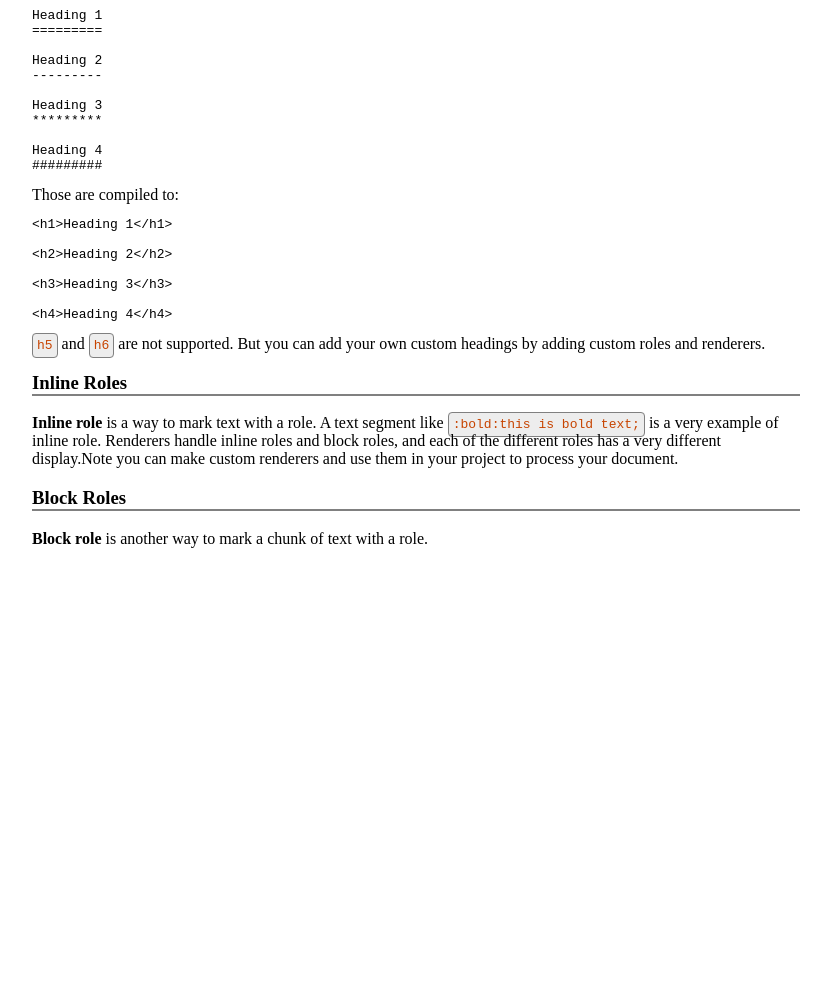
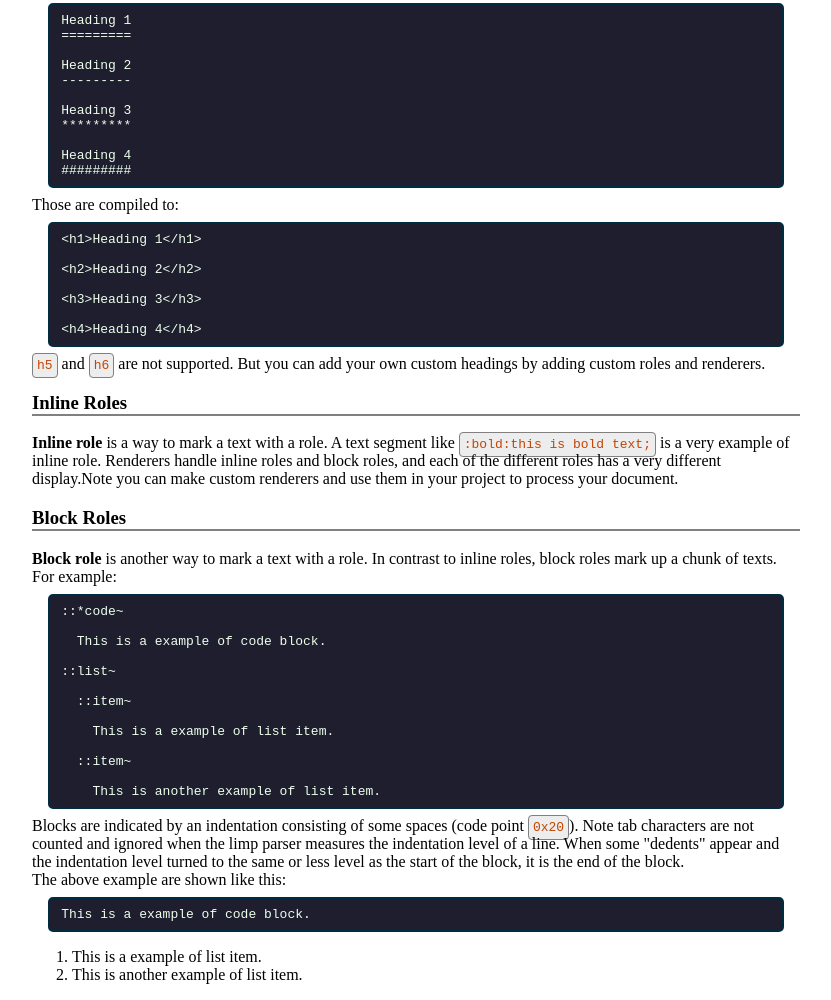
Before and after one commit to frodo821/limp, a plain HTML site: page index.html in a window 1280 px wide. Shown: the part 839-1839 px from the top of the page, without its empty margins (224-1055 px from the left). Before the commit the page ends 1395 px from the top, so only its background shows below. Drawn offline with Linux system fonts and the light colour scheme.

Commit message:
deploy: 162fb377c8ed80243211fd70fd97615a87948f03

```diff
--- a/assets/css/main.css
+++ b/assets/css/main.css
@@ -13,10 +13,23 @@ h6 {
 }
 
 code.limp-inline {
-  font-size: 100%;
   background: #ededed;
   padding: 4px;
   border-radius: 4px;
   border: solid 1px gray;
   color: #c74400;
 }
+
+code.limp-block {
+  background: #1e1e2f;
+  display: block;
+  color: #edffeb;
+  padding: 0.5rem 0.7rem;
+  border-radius: 5px;
+  border: solid 2px #002c42;
+  margin: 0.5rem 1rem;
+}
+
+code.limp-block pre {
+  margin: 0;
+}
--- a/index.html
+++ b/index.html
@@ -58,10 +58,28 @@ Those are compiled to:<code class="limp-block"><pre>&lt;h1&gt;Heading 1&lt;/h1&g
 </pre></code>
 <code class="limp-inline">h5</code> and <code class="limp-inline">h6</code> are not supported.
 But you can add your own custom headings by adding custom roles and renderers.<h3><span id="roles">Inline Roles</span></h3>
-<b>Inline role</b> is a way to mark text with a role.
+<b>Inline role</b> is a way to mark a text with a role.
 A text segment like <code class="limp-inline">:bold:this is bold text;</code> is a very example of inline role.
 Renderers handle inline roles and block roles, and each of the different roles has a very different display.Note you can make custom renderers and use them in your project to process your document.<h3><span id="block-roles">Block Roles</span></h3>
-<b>Block role</b> is another way to mark a chunk of text with a role.
-</div>
+<b>Block role</b> is another way to mark a text with a role.
+In contrast to inline roles, block roles mark up a chunk of texts.<br>For example:<code class="limp-block"><pre>::*code~
+
+  This is a example of code block.
+
+::list~
+
+  ::item~
+
+    This is a example of list item.
+
+  ::item~
+
+    This is another example of list item.
+</pre></code>
+Blocks are indicated by an indentation consisting of some spaces (code point <code class="limp-inline">0x20</code>). Note tab characters are not counted and ignored when the limp parser measures the indentation level of a line.
+When some "dedents" appear and the indentation level turned to the same or less level as the start of the block, it is the end of the block.<br>The above example are shown like this:<code class="limp-block"><pre>This is a example of code block.
+</pre></code><ol><li>This is a example of list item.
+</li><li>This is another example of list item.
+</li></ol></div>
   </body>
 </html>
```
